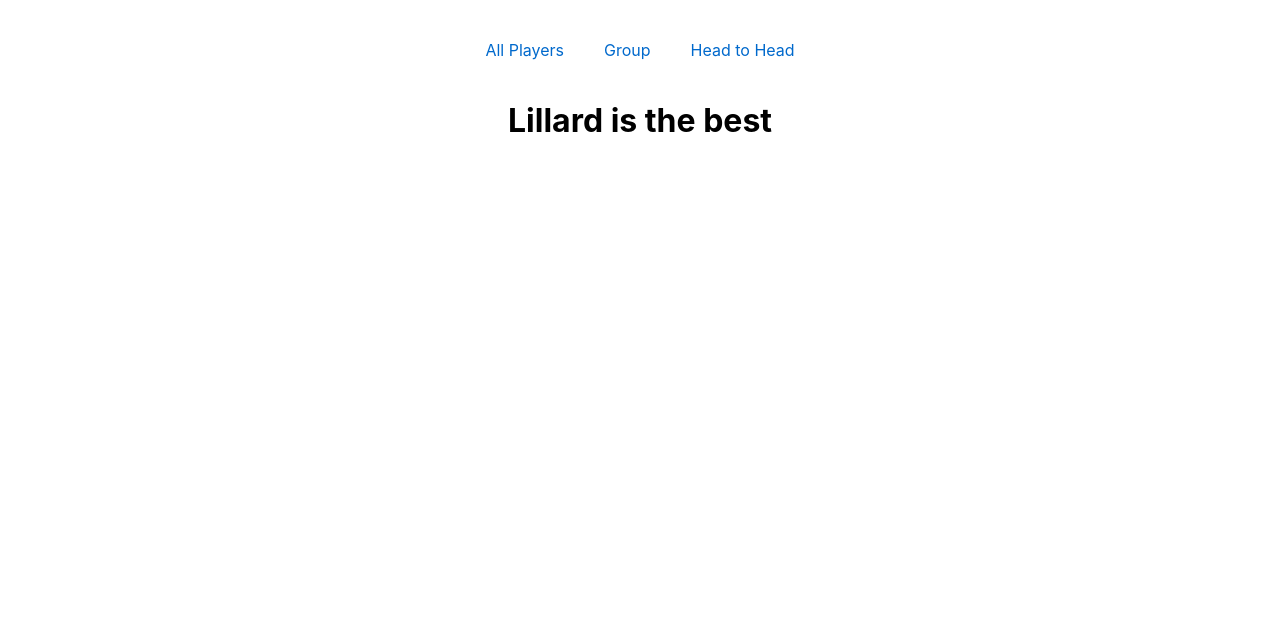
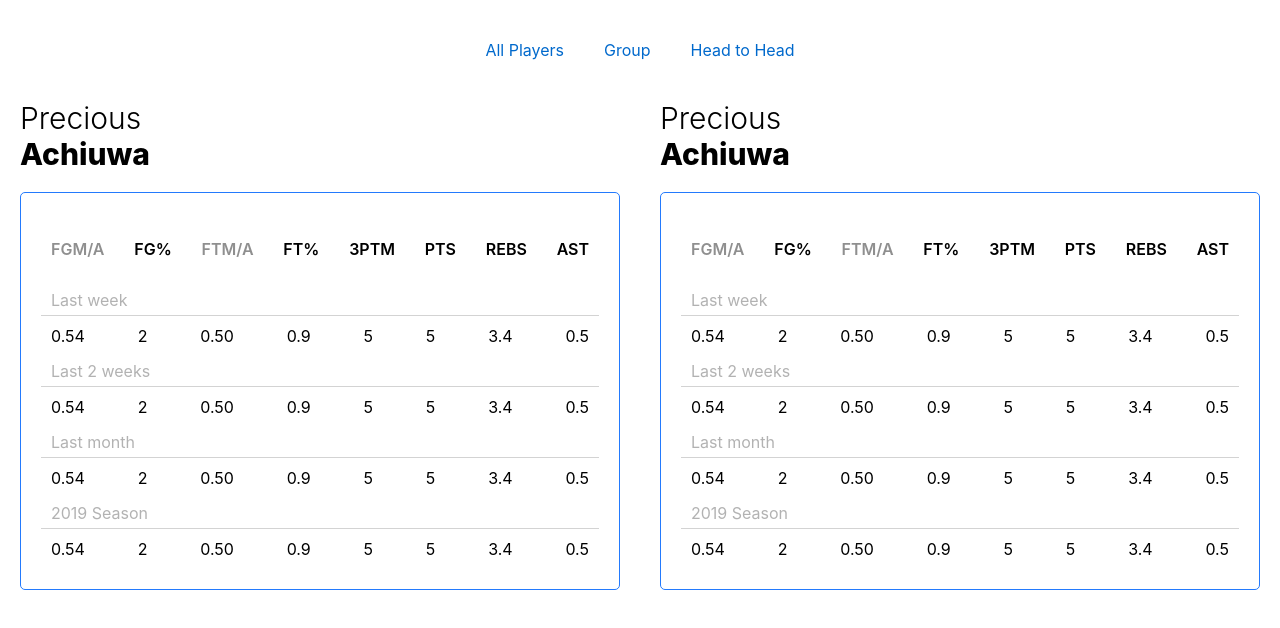
Before and after one commit to alexhu00/nba_player_analyzer, a React (Create React App) app in the folder frontend/: page /Head_to_Head in a window 1280 px wide. Shown: the top 628 px of the page. Built offline with nearby package versions, Linux system fonts and the light colour scheme.

Commit message:
finish with basic head to head front-end

```diff
--- a/frontend/package.json
+++ b/frontend/package.json
@@ -6,10 +6,12 @@
     "@testing-library/jest-dom": "^5.14.1",
     "@testing-library/react": "^11.2.7",
     "@testing-library/user-event": "^12.8.3",
+    "axios": "^0.24.0",
     "react": "^17.0.2",
     "react-dom": "^17.0.2",
     "react-router-dom": "^5.3.0",
     "react-scripts": "4.0.3",
+    "react-table": "^7.7.0",
     "web-vitals": "^1.1.2"
   },
   "scripts": {
--- a/frontend/src/App.js
+++ b/frontend/src/App.js
@@ -3,6 +3,8 @@ import "./App.css";
 import { BrowserRouter as Router, Switch, Route } from "react-router-dom";
 import NavBar from "./NavBar";
 import { Home } from "./components/AllPlayers";
+import PlayerCard from "./components/PlayerCard";
+import HeadtoHead from "./components/HeadtoHead";
 
 function App() {
   return (
@@ -24,9 +26,7 @@ function App() {
 
           <Route path="/Head_to_Head">
             <NavBar />
-            <header className="HeadtoHead">
-              <h1> Lillard is the best </h1>
-            </header>
+            <HeadtoHead></HeadtoHead>
           </Route>
         </Switch>
       </Router>
--- /dev/null
+++ b/frontend/src/components/HeadtoHead.css
@@ -0,0 +1,4 @@
+.general-group{
+    display: flex;
+    flex-direction: row;
+}
--- /dev/null
+++ b/frontend/src/components/HeadtoHead.jsx
@@ -0,0 +1,13 @@
+import PlayerCard from "./PlayerCard";
+import "./HeadtoHead.css";
+
+function HeadtoHead(){
+    return(
+        <div className="general-group">
+            <PlayerCard></PlayerCard>
+            <PlayerCard></PlayerCard>
+        </div>
+    );
+}
+
+export default HeadtoHead;
--- /dev/null
+++ b/frontend/src/components/PlayerCard.css
@@ -0,0 +1,62 @@
+.whole-card{
+    display: flex;
+    flex-direction: column;
+    width: 650px;
+    margin: auto;
+}
+
+.player-name{
+    flex-direction: column;
+    margin-left: 20px;
+}
+
+.first{
+    display: flex;
+    justify-content: flex-start;
+    font-size: 30px;
+    font-weight: 300;
+}
+
+.last{
+    display: flex;
+    justify-content: flex-start;
+    font-size: 30px;
+    font-weight: 800;
+}
+
+.card-box{
+    background-color: white;
+    border: 1px solid #237AFD;
+    border-radius: 5px;
+    padding: 20px;
+    margin: 20px;
+    justify-content: center;
+}
+
+.data-row{
+    display: flex;
+    flex-direction: row;
+    justify-content: space-between;
+    margin: 10px;
+}
+
+.time-label{
+    display: flex;
+    color: #7B7B7B94;
+    border-bottom: 1px solid lightgrey;
+    justify-content: flex-start;
+    padding: 5px 10px;
+    margin: 10px 0px;
+}
+
+.data-labels{
+    display: flex;
+    flex-direction: row;
+    justify-content: space-between;
+    margin: 10px;
+    font-weight: 600;
+}
+
+.light{
+    color: #00000070;
+}
--- /dev/null
+++ b/frontend/src/components/PlayerCard.jsx
@@ -0,0 +1,83 @@
+import { players } from "../nba_player_data_20-21-";
+import "./PlayerCard.css";
+import { useState } from "react";
+
+function PlayerCard() {
+  console.log("players", players);
+
+  //For now, let's just use one player as example.
+  const player = players[0];
+  console.log("Here is our example player: ", player);
+
+  //Parse name string to get first and last name as separate strings
+  const playerName = player.Player.split(" ");
+  const playerFirstName = playerName[0];
+  const playerLastName = playerName[1];
+
+  const playerData = initializeValues(player);
+
+  const iterateValuesOnly = playerData.map((value, key) => {
+    return (
+      <div>
+        {Object.keys(value).map((val, k) => (
+          <div className="number" k={k}>
+            {value[val]}
+          </div>
+        ))}
+      </div>
+    );
+  });
+
+  function initializeValues(player) {
+    const divideFTM = (player.FT / player.FTA).toFixed(2);
+    const divideFGM = (player.FG / player.FGA).toFixed(2);
+    //Fix later: how to reference integer 3 as a part of the key string?
+    //const threePTM = player.$3P;
+    const threePTM = player.PTS;
+
+    const dataArray = [
+      { "FGM/A": divideFGM },
+      { "FG%": player.FG },
+      { "FTM/A": divideFTM },
+      { "FT%": player.FT },
+      { "3PTM": threePTM },
+      { PTS: player.PTS },
+      { REBS: player.TRB },
+      { AST: player.AST },
+    ];
+    console.log(dataArray);
+    return dataArray;
+  }
+
+  return (
+    <div className="whole-card">
+      <div className="player-name">
+          <div className="first">{playerFirstName}</div>
+          <div className="last">{playerLastName}</div>
+      </div>
+      <div className="card-box">
+        <div className="data-labels">
+          <p className="light">FGM/A</p>
+          <p>FG%</p>
+          <p className="light">FTM/A</p>
+          <p>FT%</p>
+          <p>3PTM</p>
+          <p>PTS</p>
+          <p>REBS</p>
+          <p>AST</p>
+        </div>
+        <div className="time-label">Last week</div>
+        <div className="data-row">{iterateValuesOnly}</div>
+{/*DON'T HAVE DATA YET FOR PREVIOUS SEASONS, FILL WITH TEMP CURRENT DATA */}
+        <div className="time-label">Last 2 weeks</div>
+        <div className="data-row">{iterateValuesOnly}</div>
+        <div className="time-label">Last month</div>
+        <div className="data-row">{iterateValuesOnly}</div>
+        <div className="time-label">2019 Season</div>
+        <div className="data-row">{iterateValuesOnly}</div>
+      </div>
+    </div>
+  );
+}
+
+export default PlayerCard;
```
Also changed, not shown: 1 other file (tests, documents, lock files or other folders).
